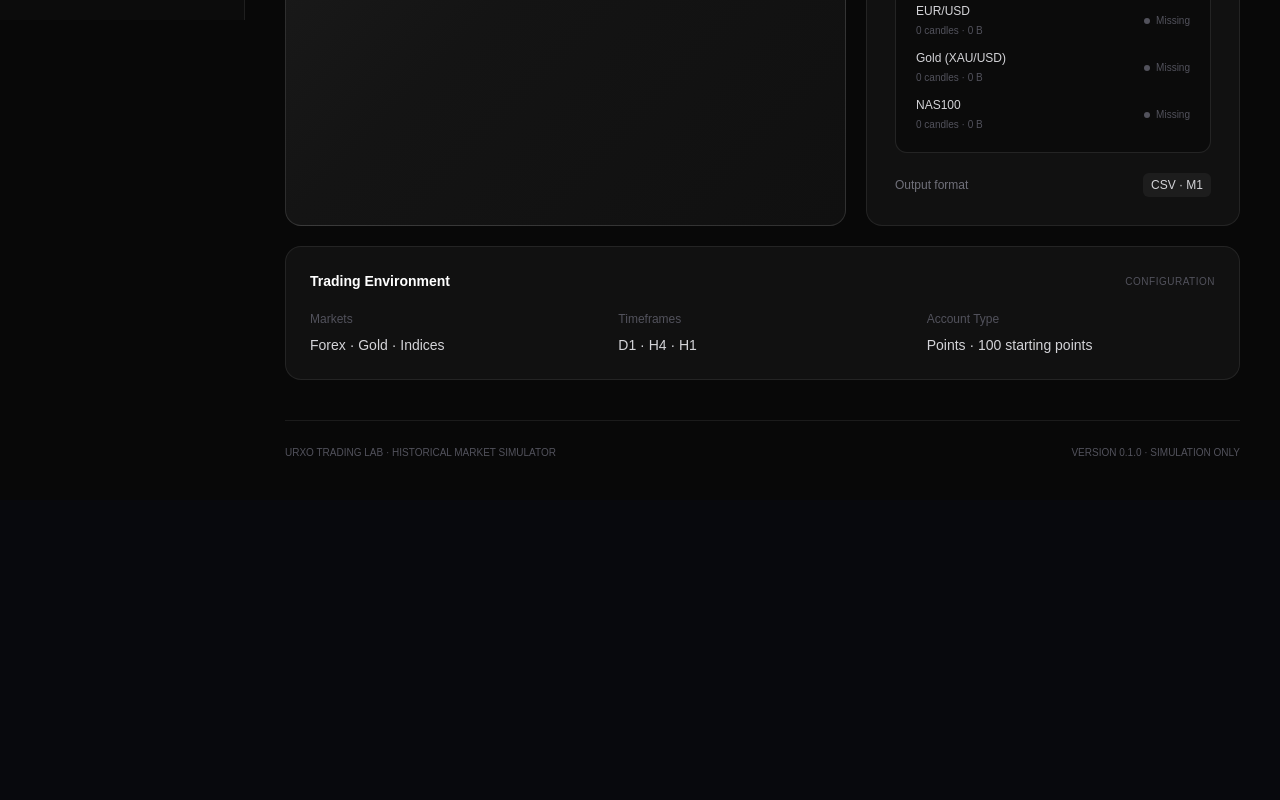
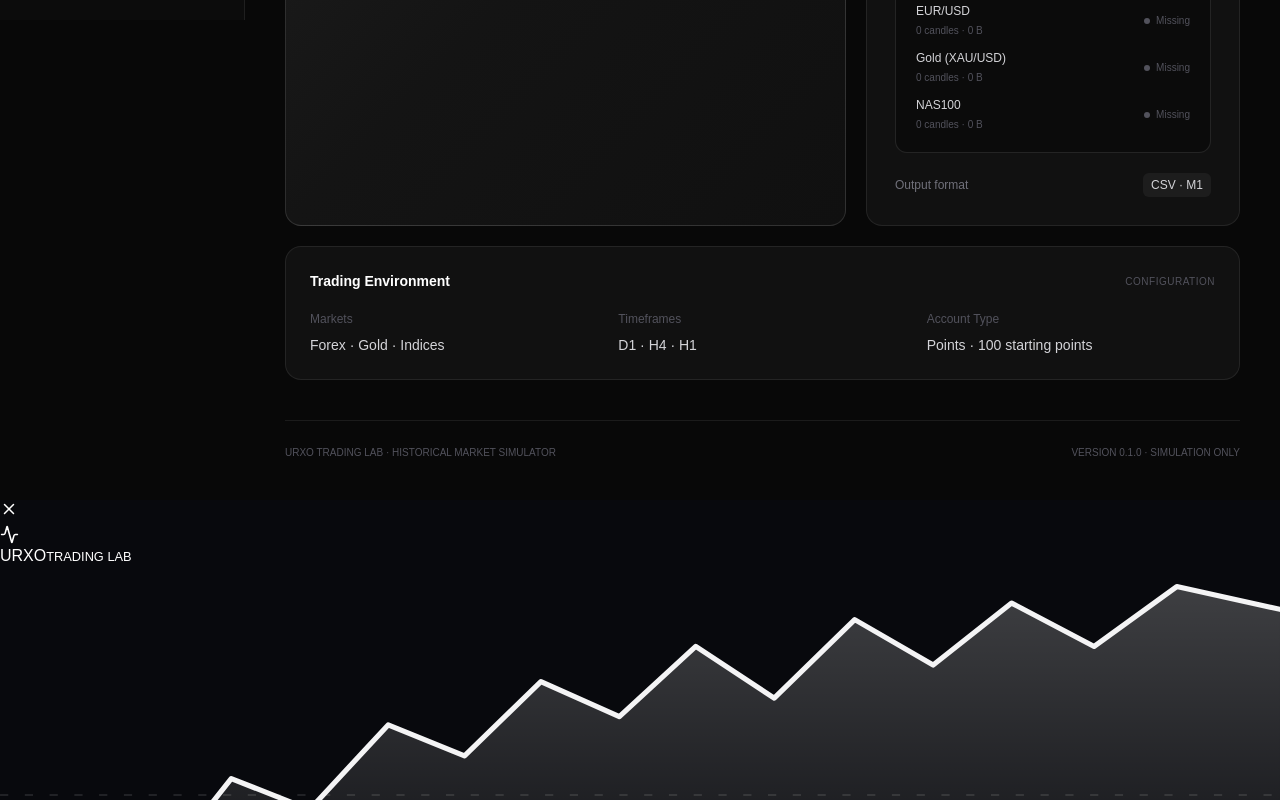
Before and after one commit to Urxo54/urxo-trading-simulator, a Next.js app: page / in a window 1280 px wide. Shown: the part 780-1580 px from the top of the page. Before the commit the page ends 1280 px from the top, so only its background shows below. Built offline with nearby package versions, Linux system fonts and the light colour scheme.

Commit message:
Mount first-visit welcome experience globally

```diff
--- a/src/app/layout.tsx
+++ b/src/app/layout.tsx
@@ -1,6 +1,7 @@
 
 import type { Metadata } from "next";
 import ThemeProvider from "@/components/theme-provider";
+import WelcomeOnboarding from "@/components/welcome-onboarding";
 import "./globals.css";
 
 export const metadata: Metadata = {
@@ -14,7 +15,7 @@ export default function RootLayout({ children }: Readonly<{ children: React.Reac
   return (
     <html lang="en" suppressHydrationWarning>
       <head><script dangerouslySetInnerHTML={{ __html: themeScript }} /></head>
-      <body><ThemeProvider>{children}</ThemeProvider></body>
+      <body><ThemeProvider>{children}<WelcomeOnboarding /></ThemeProvider></body>
     </html>
   );
 }
```
